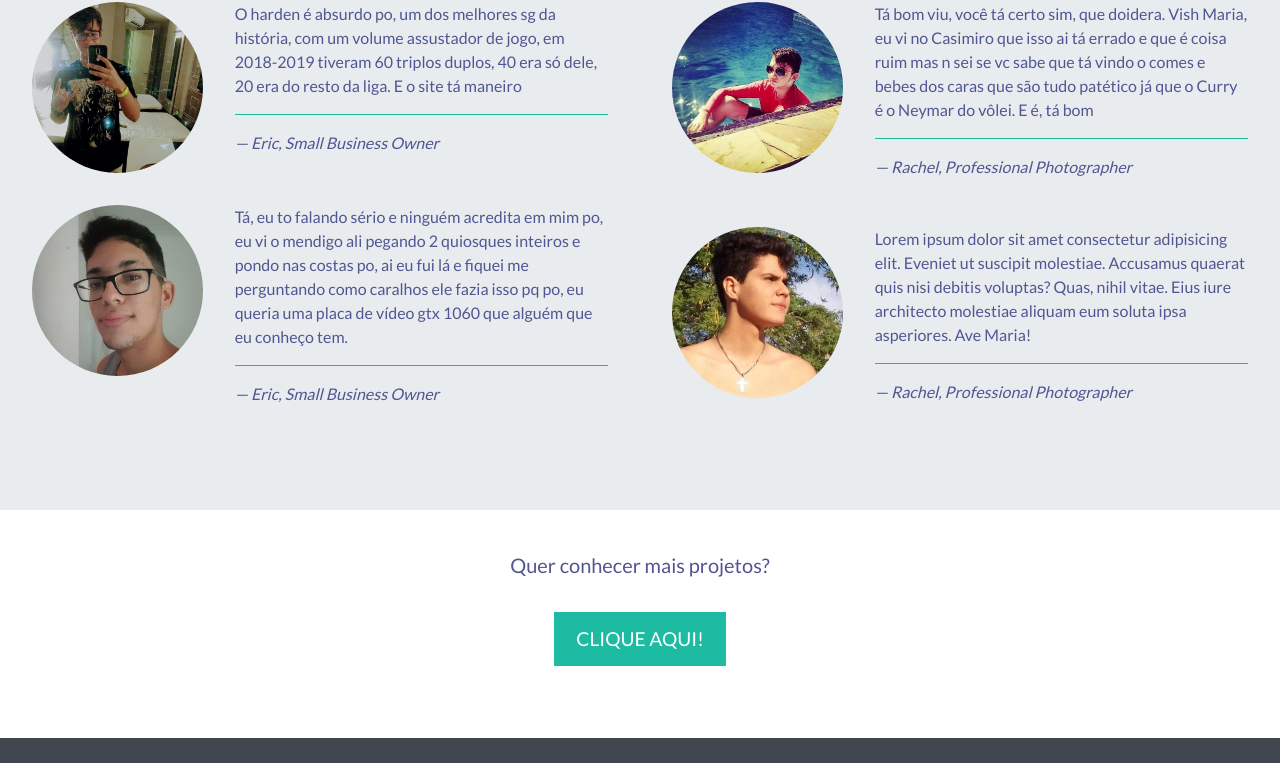
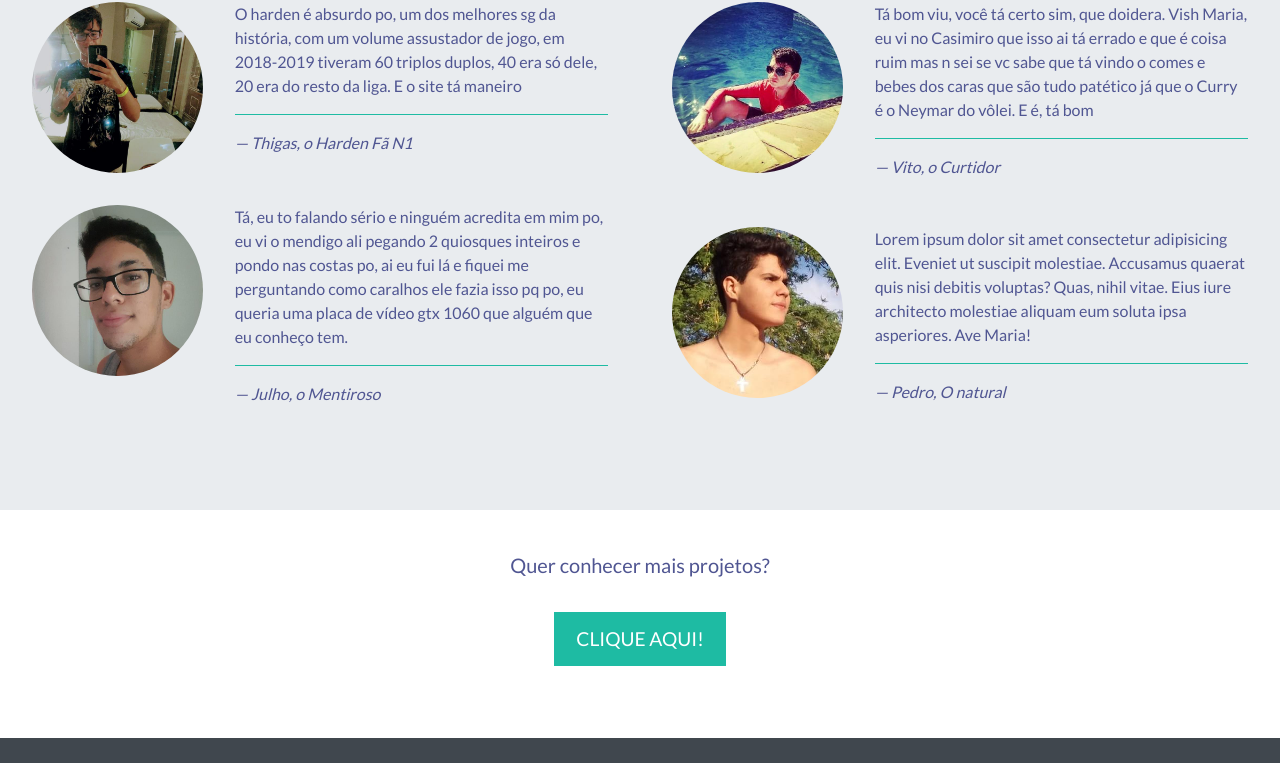
Before and after one commit to Auxesio/Meu-Portfolio, a plain HTML site: page index.html in a window 1280 px wide. Shown: the part 2290-3053 px from the top of the page. Drawn offline with nearby package versions, Linux system fonts and the light colour scheme.

Commit message:
Mudanças Nomes

```diff
--- a/index.html
+++ b/index.html
@@ -196,7 +196,7 @@
 							<i class="fas fa-quote-left"></i>
 							O harden é absurdo po, um dos melhores sg da história, com um volume assustador de jogo, em 2018-2019 tiveram 60 triplos duplos, 40 era só dele, 20 era do resto da liga. E o site tá maneiro
 							<hr class="clients-hr">
-							<cite>&#8212; Eric, Small Business Owner</cite>
+							<cite>&#8212; Thigas, o Harden Fã N1</cite>
 						</blockquote>
 					</div>
 				</class> <!-- /Cliente 1 -->
@@ -210,7 +210,7 @@
 							<i class="fas fa-quote-left"></i>
 							Tá, eu to falando sério e ninguém acredita em mim po, eu vi o mendigo ali pegando 2 quiosques inteiros e pondo nas costas po, ai eu fui lá e fiquei me perguntando como caralhos ele fazia isso pq po, eu queria uma placa de vídeo gtx 1060 que alguém que eu conheço tem.
 							<hr class="clients-hr">
-							<cite>&#8212; Eric, Small Business Owner</cite>
+							<cite>&#8212; Julho, o Mentiroso</cite>
 						</blockquote>
 					</div>
 				</class> <!-- /Cliente 2 -->
@@ -226,7 +226,7 @@
 							<i class="fas fa-quote-left"></i>
 							Tá bom viu, você tá certo sim, que doidera. Vish Maria, eu vi no Casimiro que isso ai tá errado e que é coisa ruim mas n sei se vc sabe que tá vindo o comes e bebes dos caras que são tudo patético já que o Curry é o Neymar do vôlei. E é, tá bom
 							<hr class="clients-hr">
-							<cite>&#8212; Rachel, Professional Photographer</cite>
+							<cite>&#8212; Vito, o Curtidor</cite>
 						</blockquote>
 					</div>
 				</class> <!-- /Cliente 3 -->
@@ -240,7 +240,7 @@
 							<i class="fas fa-quote-left"></i>
 							Lorem ipsum dolor sit amet consectetur adipisicing elit. Eveniet ut suscipit molestiae. Accusamus quaerat quis nisi debitis voluptas? Quas, nihil vitae. Eius iure architecto molestiae aliquam eum soluta ipsa asperiores. Ave Maria!
 							<hr class="clients-hr">
-							<cite>&#8212; Rachel, Professional Photographer</cite>
+							<cite>&#8212; Pedro, O natural</cite>
 						</blockquote>
 					</div>
 				</class> <!-- /Cliente 4 -->
```
